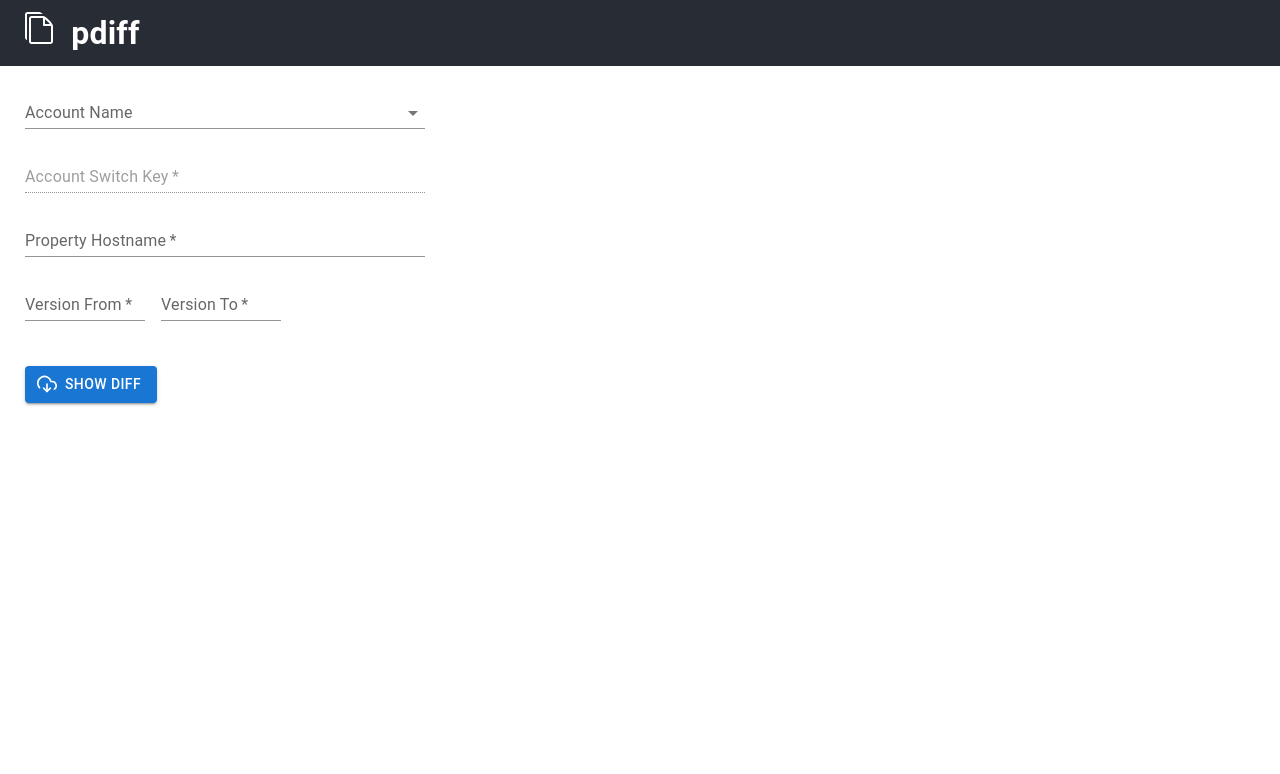
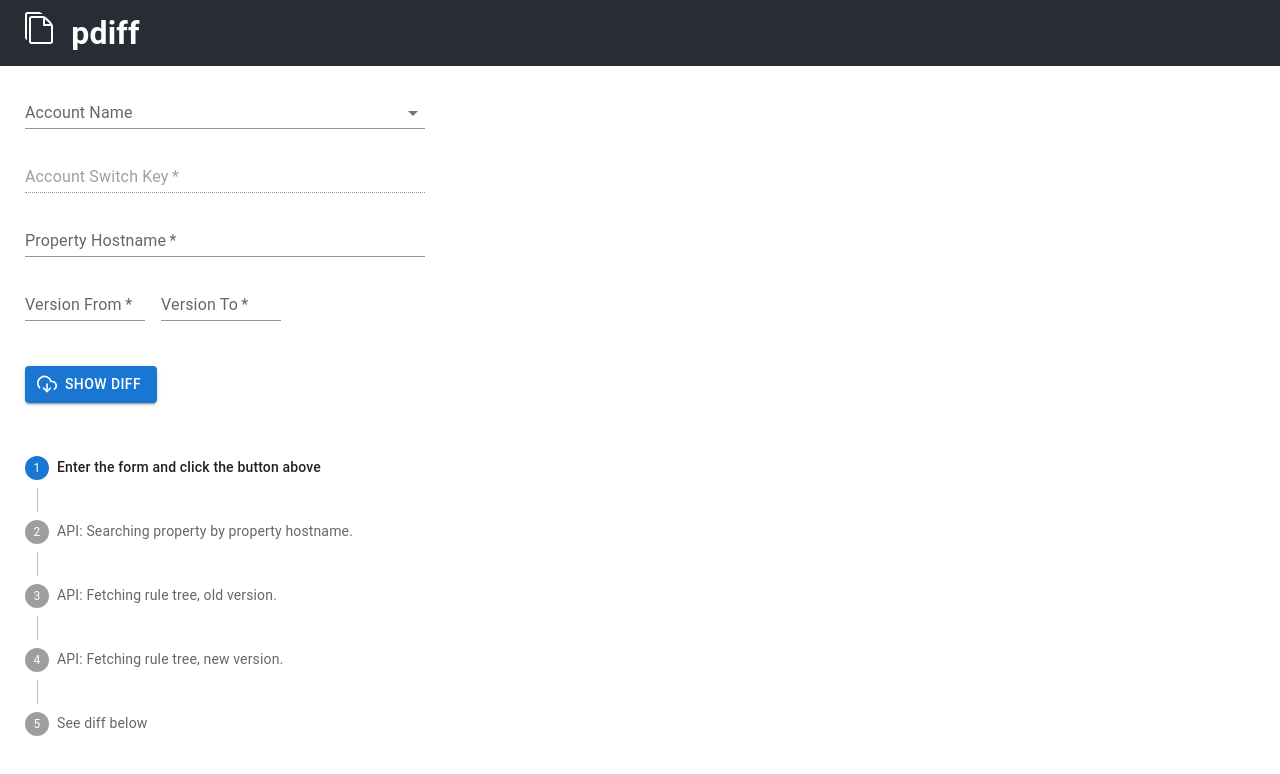
Before and after one commit to iwanaga/pdiff, a React (Create React App) app: page / in a window 1280 px wide. Shown: the top 774 px of the page. Built offline with nearby package versions, Linux system fonts and the light colour scheme.

Commit message:
show progress and error message

```diff
--- a/src/App.js
+++ b/src/App.js
@@ -1,7 +1,8 @@
 import './App.css';
 import { ImFilesEmpty } from 'react-icons/im';
 import { GoGitPullRequest } from 'react-icons/go'
-import { Autocomplete, Button, createFilterOptions, Stack, TextField, Toolbar, Typography } from '@mui/material';
+import { FaExclamationTriangle } from 'react-icons/fa';
+import { Autocomplete, Button, createFilterOptions, Stack, TextField, Toolbar, Typography, Stepper, StepLabel, Step, StepContent } from '@mui/material';
 import { FiDownloadCloud } from 'react-icons/fi';
 import ReactDiffViewer from 'react-diff-viewer';
 import { useEffect, useState } from 'react';
@@ -38,13 +39,34 @@ function App() {
   const [versionBefore, setVersionBefore] = useState('');
   const [versionAfter,  setVersionAfter ] = useState('');
 
+  // fetch status
+  const [activeStep, setActiveStep] = useState(0);
+  const [apiError, setApiError] = useState('');
+
+  function getSteps() {
+    return [
+      'Enter the form and click the button above',
+      `API: Searching property by property hostname.`,
+      `API: Fetching rule tree, old version.`,
+      `API: Fetching rule tree, new version.`,
+      'See diff below'
+    ];
+  }
+
+  const handleReset = () => {
+    setActiveStep(0);
+  };
+
   // diff
   const [before, setBefore] = useState('');
   const [after,  setAfter ] = useState('');
 
   // getDiff
   const getDiff = async () => {
-    console.log(propertyHostname);
+    handleReset();
+
+    setActiveStep(1);
+    console.log(`Search ${propertyHostname}`);
     let response = await fetch(`/api/papi/search-properties?switchKey=${accountSwitchKey}`, {
       method: 'POST',
       headers: {
@@ -53,13 +75,26 @@ function App() {
       redirect: 'follow',
       body: JSON.stringify({hostname: propertyHostname})
     });
+    console.log(response);
+
     let properties = await response.json();
-    if (properties.versions.items.length === 0) { console.log('Not matched'); }
+    console.log(properties);
+
+    if (response.status > 400) {
+      setApiError(properties.detail);
+      return;
+    }
+    if (properties.versions.items.length === 0) {
+      setApiError('Property not found. Please check account name.');
+      return;
+    }
 
     console.log(properties.versions.items[0].contractId);
     console.log(properties.versions.items[0].groupId);
     console.log(properties.versions.items[0].propertyId);
 
+    setActiveStep(2);
+    console.log(`Fetch v${versionBefore}`);
     response = await fetch(`/api/papi/get-property-rule-tree?switchKey=${accountSwitchKey}`, {
       method: 'POST',
       headers: {
@@ -73,11 +108,19 @@ function App() {
         propertyVersion: versionBefore
       })
     });
+    console.log(response);
+
     let ruleTreeBefore = await response.json();
     console.log(ruleTreeBefore);
-    // TODO: error handling
+
+    if (response.status > 400) {
+      setApiError(ruleTreeBefore.detail);
+      return;
+    }
     setBefore(ruleTreeBefore);
 
+    setActiveStep(3);
+    console.log(`Fetch v${versionAfter}`);
     response = await fetch(`/api/papi/get-property-rule-tree?switchKey=${accountSwitchKey}`, {
       method: 'POST',
       headers: {
@@ -91,10 +134,17 @@ function App() {
         propertyVersion: versionAfter
       })
     });
+    console.log(response);
+
     let ruleTreeAfter = await response.json();
     console.log(ruleTreeAfter);
-    // TODO: error handling
+    if (response.status > 400) {
+      setApiError(ruleTreeAfter.detail);
+      return;
+    }
     setAfter(ruleTreeAfter);
+
+    setActiveStep(4);
   };
 
 
@@ -168,6 +218,20 @@ function App() {
         </div>
       </div>
 
+      <div className="form-box">
+        <Stepper activeStep={activeStep} orientation="vertical">
+          {getSteps().map((label, index) => (
+            <Step key={label}>
+              <StepLabel>{label}</StepLabel>
+              <StepContent>{index === 1 && apiError !== '' ?
+                <div style={{fontSize: "14px"}}>
+                  <div style={{color: "#c2185b", fontWeight:"bold"}}><FaExclamationTriangle className="button-icon" />{apiError}</div>
+                </div> : ''}</StepContent>
+            </Step>
+          ))}
+        </Stepper>
+      </div>
+
       {before && after ?
       <div>
         <Toolbar>
```
